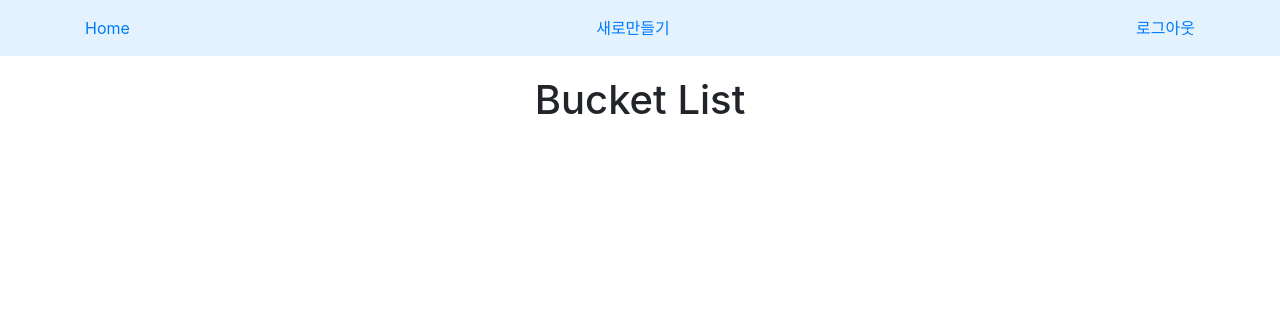
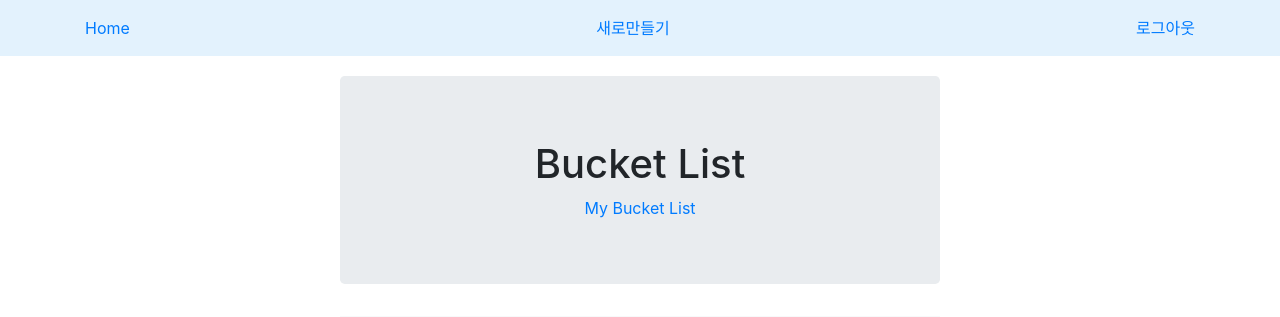
Before and after one commit to gihohoho/7team_project, a Django app: page /bucket/ in a window 1280 px wide. Shown: the top 317 px of the page. Run offline with Django 4.2, Linux system fonts and the light colour scheme; the visitor is signed in with stand-in values (Sample User, id 1); data that the repository does not hold is empty; some libraries are stand-ins or nearby versions.

Commit message:
페이지 카드형식으로 수정

```diff
--- a/bucket/templates/bucket/bucket.html
+++ b/bucket/templates/bucket/bucket.html
@@ -1,15 +1,37 @@
 {% extends 'base.html' %}
 {% block content %}
-<h1 class="text-2xl">Bucket List</h1>
-<div class="p-4">
-    <ul>
-        {% for bucket in buckets %}
-        <a href="/bucket/{{bucket.id}}">
-            <li class="p-2 border-b">
-                <div>{{bucket.title}}</div>
-            </li>
-        </a>
-        {% endfor %}
-    </ul>
+<section class="jumbotron text-center">
+    <div class="container">
+      <h1 class="jumbotron-heading">Bucket List</h1>
+      {% if request.user.is_authenticated %}
+      <a href="/bucket/mypage/">
+        My Bucket List
+      </a>
+      {%endif%}
+    </div>
+</section>
+<div class="album py-5 bg-light">
+    <div class="container">
+        <div class="row">
+            {% for bucket in buckets %}
+            <div class="col-md-4">
+                <div class="card mb-4 box-shadow">
+                <img class="card-img-top" data-src="holder.js/100px225?theme=thumb&amp;bg=55595c&amp;fg=eceeef&amp;text=Thumbnail" alt="Thumbnail [100%x225]" src="https://images.newcomernet.com/blogimages/blogimage-637133179061512693.jpg" data-holder-rendered="true" style="height: 225px; width: 100%; display: block;">
+                <div class="card-body">
+                    <p class="card-text">{{bucket.title}}</p>
+                    <div class="d-flex justify-content-between align-items-center">
+                    <div class="btn-group">
+                        <form action="/bucket/detail/" method="post">
+                            <button type="submit" class="btn btn-sm btn-outline-secondary">View</button>
+                        </form>
+                    </div>
+                    <small class="text-muted">{{bucket.created_at}}</small>
+                    </div>
+                </div>
+                </div>
+            </div>
+            {% endfor %}
+        </div>
+    </div>
 </div>
 {% endblock %}
```
